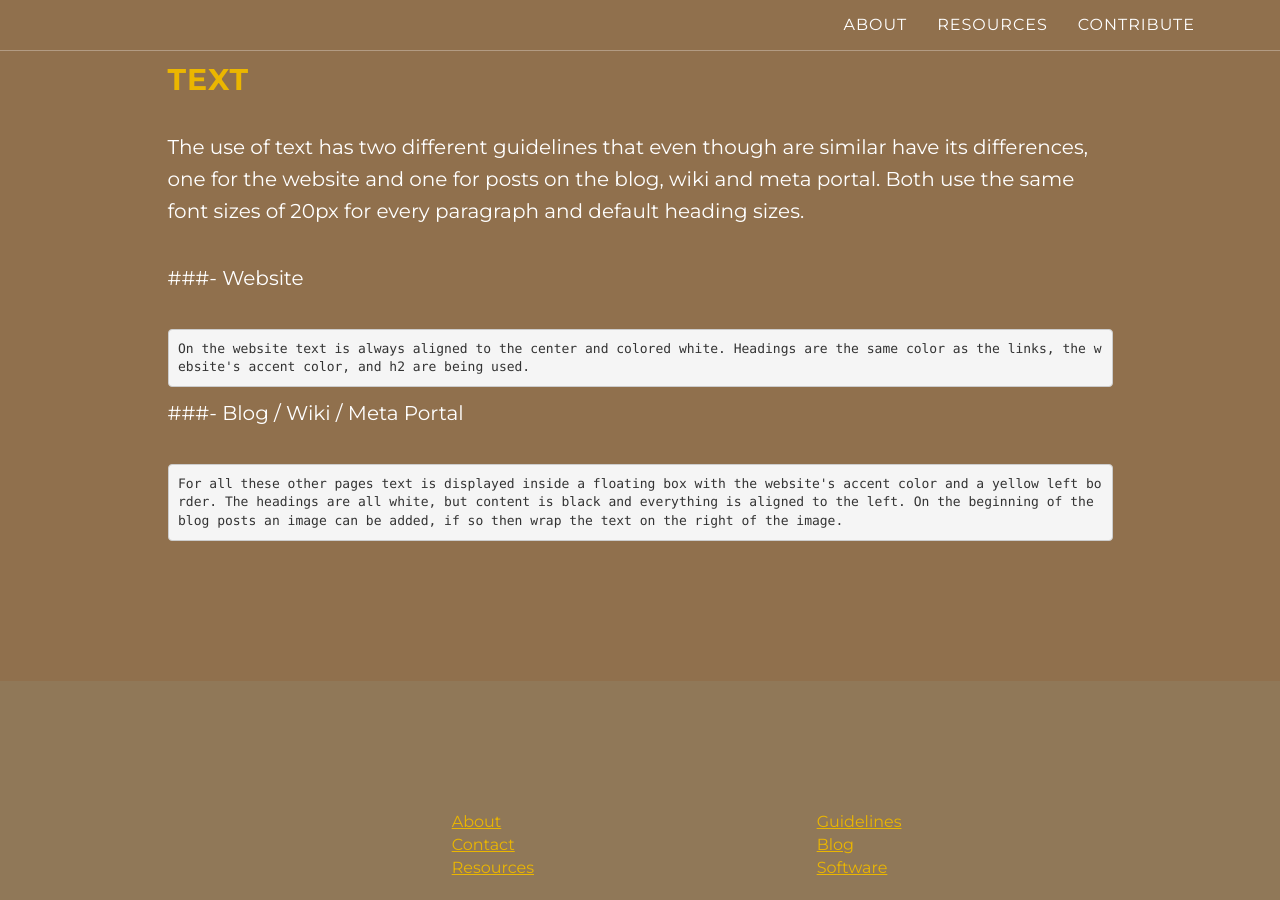
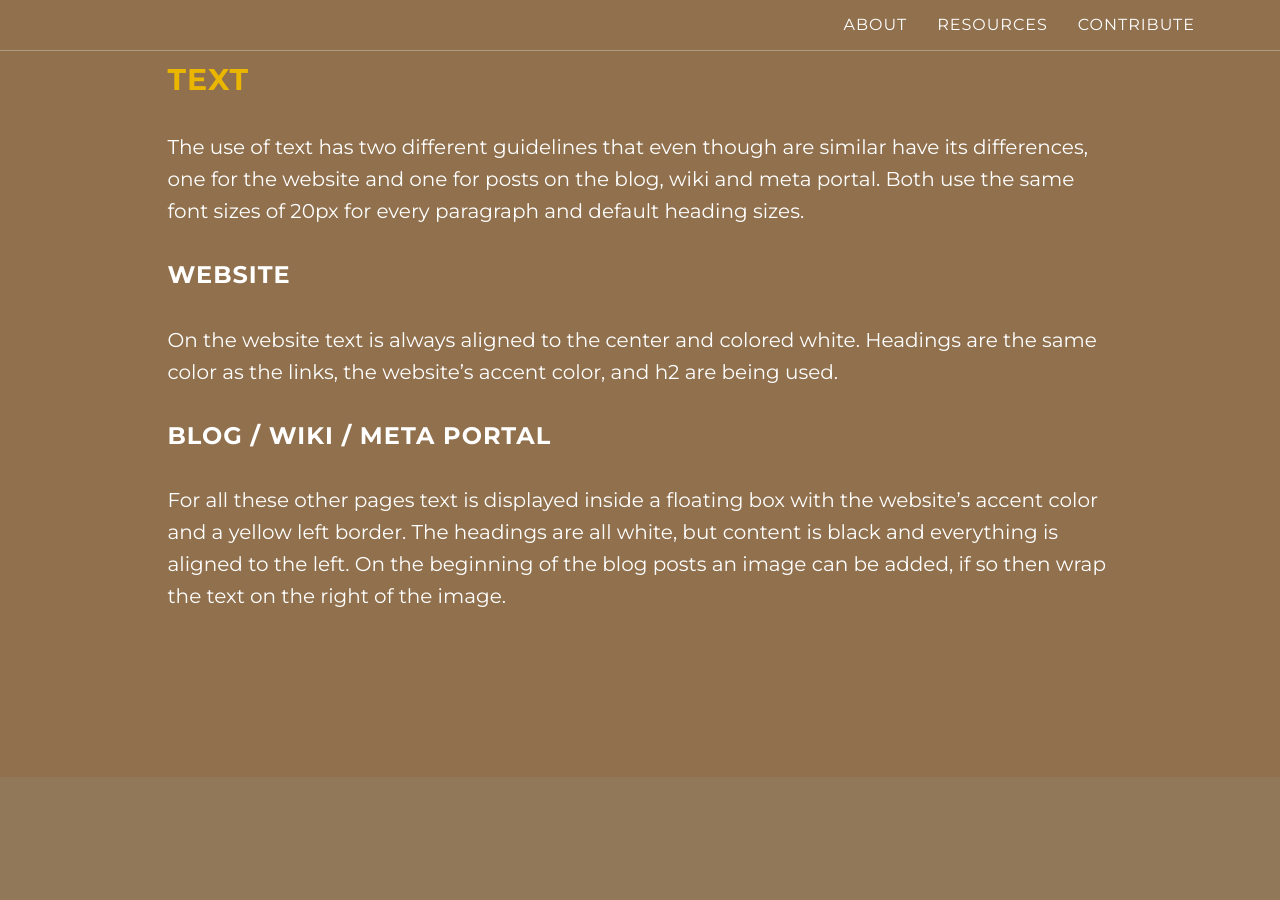
Before and after one commit to thenextbilliononline/thenextbillion.online, a Jekyll site: the page built from style-guide.md, in a window 1280 px wide and 900 px high, scrolled down 2331 px. Built offline with Jekyll 4.4.1, drawn with Linux system fonts in a browser that asks for light colours; nearby versions of some CDN libraries; our own code applies the rules of GitHub Pages for plain Markdown files.

```diff
--- a/style-guide.md
+++ b/style-guide.md
@@ -52,10 +52,10 @@ The colors used in the website are as follow:
 
 The use of text has two different guidelines that even though are similar have its differences, one for the website and one for posts on the blog, wiki and meta portal. Both use the same font sizes of 20px for every paragraph and default heading sizes.
 
-###- Website
+### Website
 
-	On the website text is always aligned to the center and colored white. Headings are the same color as the links, the website's accent color, and h2 are being used.
+On the website text is always aligned to the center and colored white. Headings are the same color as the links, the website's accent color, and h2 are being used.
 
-###- Blog / Wiki / Meta Portal
+### Blog / Wiki / Meta Portal
 
-	For all these other pages text is displayed inside a floating box with the website's accent color and a yellow left border. The headings are all white, but content is black and everything is aligned to the left. On the beginning of the blog posts an image can be added, if so then wrap the text on the right of the image.
+For all these other pages text is displayed inside a floating box with the website's accent color and a yellow left border. The headings are all white, but content is black and everything is aligned to the left. On the beginning of the blog posts an image can be added, if so then wrap the text on the right of the image.
```
